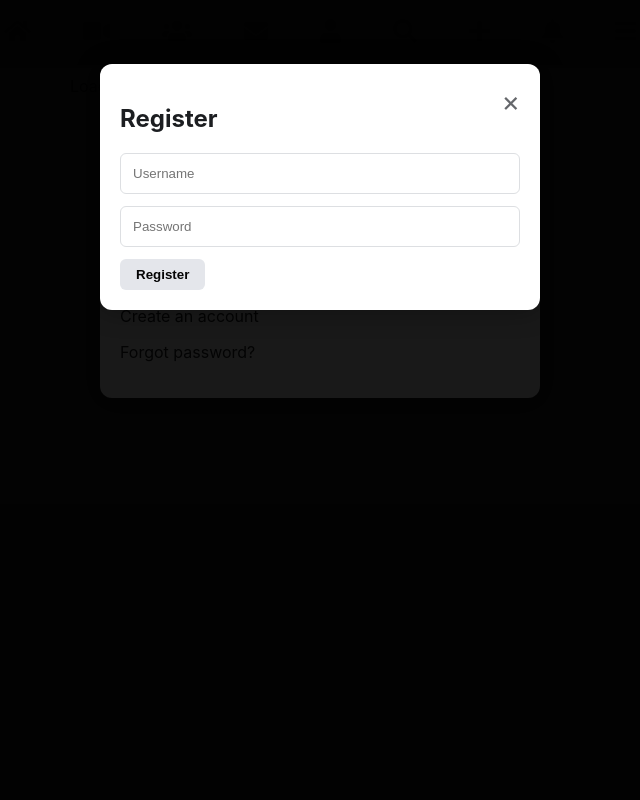
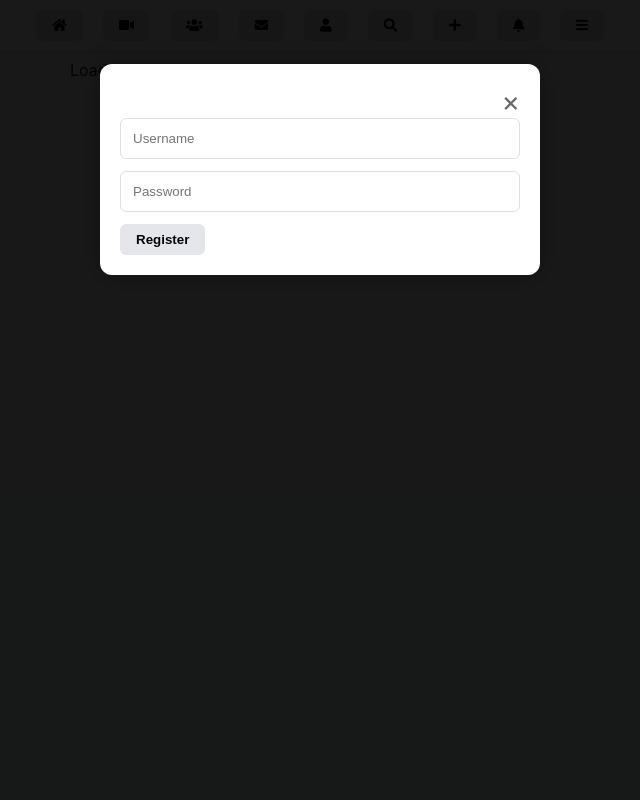
Before and after one commit to Hencheng2/test, a Flask app: page / in a window 1280 px wide, after a click on "Register". Shown: the whole page, without its empty margins (320-960 px from the left). Run offline with Flask 3, Linux system fonts and the light colour scheme.

Commit message:
Update index.html

```diff
--- a/templates/index.html
+++ b/templates/index.html
@@ -1,124 +1,228 @@
+<!-- templates/index.html (adjusted with all modals) -->
 <!DOCTYPE html>
 <html lang="en">
 <head>
     <meta charset="UTF-8">
     <meta name="viewport" content="width=device-width, initial-scale=1.0">
     <title>SociaFam</title>
+    <link rel="stylesheet" href="https://cdnjs.cloudflare.com/ajax/libs/font-awesome/5.15.3/css/all.min.css">
     <link rel="stylesheet" href="/static/style.css">
-    <link rel="stylesheet" href="https://cdnjs.cloudflare.com/ajax/libs/font-awesome/5.15.3/css/all.min.css">
 </head>
 <body>
-    <div id="content"><p>Loading...</p></div>
+    <div class="nav-bar">
+        <button id="homeBtn"><i class="fa fa-home"></i></button>
+        <button id="reelsBtn"><i class="fa fa-video"></i></button>
+        <button id="friendsBtn"><i class="fa fa-users"></i></button>
+        <button id="inboxBtn"><i class="fa fa-envelope"></i></button>
+        <button id="profileBtn"><i class="fa fa-user"></i></button>
+        <button id="searchBtn"><i class="fa fa-search"></i></button>
+        <button id="addBtn"><i class="fa fa-plus"></i></button>
+        <button id="notifBtn"><i class="fa fa-bell"></i></button>
+        <button id="menuBtn"><i class="fa fa-bars"></i></button>
+        <button id="adminBtn" style="display:none;"><i class="fa fa-shield-alt"></i></button>
+    </div>
+    <div id="content">Loading...</div>
 
-    <div class="nav-bar">
-        <button id="homeBtn" class="nav-button"><i class="fa fa-home"></i></button>
-        <button id="reelsBtn" class="nav-button"><i class="fa fa-video"></i></button>
-        <button id="friendsBtn" class="nav-button"><i class="fa fa-users"></i></button>
-        <button id="inboxBtn" class="nav-button"><i class="fa fa-envelope"></i></button>
-        <button id="profileBtn" class="nav-button"><i class="fa fa-user"></i></button>
-        <button id="searchBtn" class="nav-button"><i class="fa fa-search"></i></button>
-        <button id="addBtn" class="nav-button"><i class="fa fa-plus"></i></button>
-        <button id="notifBtn" class="nav-button"><i class="fa fa-bell"></i></button>
-        <button id="menuBtn" class="nav-button"><i class="fa fa-bars"></i></button>
-        <button id="adminBtn" class="nav-button" style="display:none;"><i class="fa fa-shield-alt"></i></button>
-    </div>
-
+    <!-- Login Modal -->
     <div id="loginModal" class="modal">
         <div class="modal-content">
-            <h2>SociaFam</h2>
-            <input type="text" id="loginIdentifier" placeholder="Username or Email">
-            <input type="password" id="loginPassword" placeholder="Password">
-            <button onclick="login()">Login</button>
-            <p onclick="showModal('registerModal')">Create an account</p>
-            <p onclick="showModal('forgotModal')">Forgot password?</p>
+            <span class="close" onclick="hideModal('loginModal')">&times;</span>
+            <form id="loginForm">
+                <input id="loginIdentifier" type="text" placeholder="Username/Email" required>
+                <input id="loginPassword" type="password" placeholder="Password" required>
+                <button type="submit">Login</button>
+            </form>
+            <button onclick="showModal('registerModal'); hideModal('loginModal')">Register</button>
+            <button onclick="showModal('forgotModal'); hideModal('loginModal')">Forgot Password</button>
         </div>
     </div>
 
+    <!-- Register Modal -->
     <div id="registerModal" class="modal">
         <div class="modal-content">
             <span class="close" onclick="hideModal('registerModal')">&times;</span>
-            <h2>Register</h2>
-            <input type="text" id="registerUsername" placeholder="Username">
-            <input type="password" id="registerPassword" placeholder="Password">
-            <button onclick="register()">Register</button>
+            <form id="registerForm">
+                <input id="regUsername" type="text" placeholder="Username" required>
+                <input id="regPassword" type="password" placeholder="Password" required>
+                <button type="submit">Register</button>
+            </form>
         </div>
     </div>
 
+    <!-- Forgot Modal -->
     <div id="forgotModal" class="modal">
         <div class="modal-content">
             <span class="close" onclick="hideModal('forgotModal')">&times;</span>
-            <h2>Forgot Password</h2>
-            <input type="text" id="forgotUsername" placeholder="Username">
-            <input type="text" id="forgotUniqueKey" placeholder="Unique Key">
-            <button onclick="verifyKey()">Verify</button>
+            <form id="forgotForm">
+                <input id="forgotUsername" type="text" placeholder="Username" required>
+                <input id="forgotKey" type="text" placeholder="Unique Key" required>
+                <button type="submit">Submit</button>
+            </form>
         </div>
     </div>
 
+    <!-- Reset Modal -->
     <div id="resetModal" class="modal">
         <div class="modal-content">
             <span class="close" onclick="hideModal('resetModal')">&times;</span>
-            <h2>Reset Password</h2>
-            <input type="password" id="resetPassword" placeholder="New Password">
-            <button onclick="resetPassword()">Reset</button>
+            <form id="resetForm">
+                <input id="newPassword" type="password" placeholder="New Password" required>
+                <button type="submit">Reset</button>
+            </form>
         </div>
     </div>
 
+    <!-- Add Content Modal -->
     <div id="addModal" class="modal">
         <div class="modal-content">
             <span class="close" onclick="hideModal('addModal')">&times;</span>
-            <h2>Add Content</h2>
+            <form id="addForm">
                 <select id="addType">
                     <option value="post">Post</option>
                     <option value="reel">Reel</option>
                     <option value="story">Story</option>
                 </select>
-            <input type="file" id="addMedia" accept="image/*,video/*,audio/*">
                 <textarea id="addDescription" placeholder="Description"></textarea>
-            <select id="addPrivacy">
-                <option value="all">All</option>
-                <option value="friends">Friends Only</option>
-            </select>
-            <button onclick="createPost()">Post</button>
+                <input id="addMedia" type="file" accept="image/*,video/*">
+                <button type="submit">Post</button>
+            </form>
         </div>
     </div>
 
+    <!-- Story Modal -->
     <div id="storyModal" class="modal" style="background-color: black;">
-        <div class="story-view" id="storyView"></div>
+        <div id="storyView" style="height:100vh;"></div>
     </div>
 
-    <div id="profileModal" class="modal">
-        <div class="modal-content">
-            <div id="profileContent"></div>
-        </div>
-    </div>
-
-    <div id="editProfileModal" class="modal">
-        <div class="modal-content">
-            <span class="close" onclick="hideModal('editProfileModal')">&times;</span>
-            <h2>Edit Profile</h2>
-            <div id="editProfileContent"></div>
-        </div>
-    </div>
-
+    <!-- Chat Modal -->
     <div id="chatModal" class="modal">
-        <div class="modal-content chat-modal-content">
-            <div id="chatHeader" class="chat-header"></div>
-            <div id="chatContent" class="chat-content"></div>
-            <div class="chat-input-area">
-                <input id="chatInput" placeholder="Type message">
-                <button id="chatSendBtn">Send</button>
+        <div class="modal-content" style="width:100%; max-width: none; margin:0; height:100%; border-radius:0; padding:0;">
+            <div id="chatHeader" style="display:flex; align-items:center; padding:10px; border-bottom:1px solid #ddd;"></div>
+            <div id="chatMessages" style="flex:1; overflow-y:auto;"></div>
+            <div id="chatInputArea">
+                <i class="fa fa-smile" onclick="alert('Stickers')"></i>
+                <i class="fa fa-paperclip" onclick="alert('Attach')"></i>
+                <i class="fa fa-camera" onclick="alert('Camera')"></i>
+                <i class="fa fa-microphone" onclick="alert('Audio')"></i>
+                <input id="chatInput" type="text" placeholder="Message...">
+                <button onclick="sendChat()"><i class="fa fa-paper-plane"></i></button>
             </div>
         </div>
     </div>
 
-    <div id="createGroupModal" class="modal">
+    <!-- Chat Dropdown Modal -->
+    <div id="chatDropdownModal" class="modal">
         <div class="modal-content">
-            <span class="close" onclick="hideModal('createGroupModal')">&times;</span>
-            <h2>Create Group</h2>
-            <input type="text" id="groupName" placeholder="Group Name">
-            <textarea id="groupDescription" placeholder="Group Description"></textarea>
-            <input type="file" id="groupProfilePic" accept="image/*">
-            <button onclick="createGroup()">Create</button>
+            <span class="close" onclick="hideModal('chatDropdownModal')">&times;</span>
+            <div id="chatDropdownContent"></div>
+        </div>
+    </div>
+
+    <!-- Comment Modal -->
+    <div id="commentModal" class="modal">
+        <div class="modal-content">
+            <span class="close" onclick="hideModal('commentModal')">&times;</span>
+            <div id="commentList"></div>
+            <form id="commentForm">
+                <input id="commentText" type="text" placeholder="Comment..." required>
+                <button type="submit">Send</button>
+            </form>
+        </div>
+    </div>
+
+    <!-- Profile Edit Modal -->
+    <div id="profileEditModal" class="modal">
+        <div class="modal-content">
+            <span class="close" onclick="hideModal('profileEditModal')">&times;</span>
+            <form id="profileEditForm">
+                <input id="editRealName" type="text" placeholder="Real Name">
+                <textarea id="editBio" placeholder="Bio"></textarea>
+                <!-- Add more fields: email, phone, etc. -->
+                <button type="submit">Save</button>
+            </form>
+        </div>
+    </div>
+
+    <!-- Change Password Modal -->
+    <div id="changePasswordModal" class="modal">
+        <div class="modal-content">
+            <span class="close" onclick="hideModal('changePasswordModal')">&times;</span>
+            <form id="changePasswordForm">
+                <input id="oldPassword" type="password" placeholder="Old Password" required>
+                <input id="newPasswordChange" type="password" placeholder="New Password" required>
+                <button type="submit">Change</button>
+            </form>
+        </div>
+    </div>
+
+    <!-- Settings Modal -->
+    <div id="settingsModal" class="modal">
+        <div class="modal-content">
+            <span class="close" onclick="hideModal('settingsModal')">&times;</span>
+            <h3>Privacy</h3>
+            <!-- Radio buttons for privacy -->
+            <h3>Notifications</h3>
+            <!-- Checkboxes -->
+            <h3>Theme</h3>
+            <select onchange="applyTheme(this.value)">
+                <option value="light">Light</option>
+                <option value="dark">Dark</option>
+            </select>
+            <button onclick="showModal('changePasswordModal')">Change Password</button>
+            <button onclick="showBlocked()">Blocked</button>
+        </div>
+    </div>
+
+    <!-- Blocked Modal -->
+    <div id="blockedModal" class="modal">
+        <div class="modal-content">
+            <span class="close" onclick="hideModal('blockedModal')">&times;</span>
+            <div id="blockedList"></div>
+        </div>
+    </div>
+
+    <!-- Support Modal -->
+    <div id="supportModal" class="modal">
+        <div class="modal-content">
+            <span class="close" onclick="hideModal('supportModal')">&times;</span>
+            <textarea placeholder="Message to admin"></textarea>
+            <button onclick="sendSupport()">Send</button>
+        </div>
+    </div>
+
+    <!-- Group Create Modal -->
+    <div id="groupCreateModal" class="modal">
+        <div class="modal-content">
+            <span class="close" onclick="hideModal('groupCreateModal')">&times;</span>
+            <form id="groupCreateForm">
+                <input id="groupName" type="text" placeholder="Group Name" required>
+                <textarea id="groupDescription" placeholder="Description"></textarea>
+                <input type="file" accept="image/*">
+                <button type="submit">Create</button>
+            </form>
+        </div>
+    </div>
+
+    <!-- Group Edit Modal -->
+    <div id="groupEditModal" class="modal">
+        <div class="modal-content">
+            <span class="close" onclick="hideModal('groupEditModal')">&times;</span>
+            <form id="groupEditForm">
+                <input id="editGroupName" type="text" placeholder="Group Name">
+                <textarea id="editGroupDescription" placeholder="Description"></textarea>
+                <button type="submit">Save</button>
+            </form>
+        </div>
+    </div>
+
+    <!-- Report Modal -->
+    <div id="reportModal" class="modal">
+        <div class="modal-content">
+            <span class="close" onclick="hideModal('reportModal')">&times;</span>
+            <form id="reportForm">
+                <textarea placeholder="Reason" required></textarea>
+                <button type="submit">Report</button>
+            </form>
         </div>
     </div>
 
```
Lines whose indentation alone changed are shown as unchanged.
